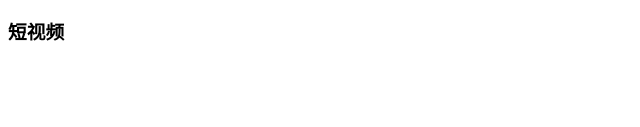
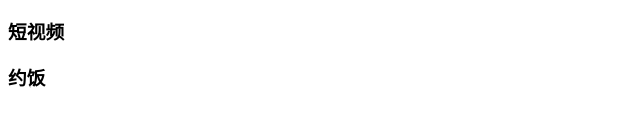
Before and after one commit to HSY5200/MyProject, a plain HTML site: page index.html in a window 1280 px wide. Shown: the part 127-254 px from the top of the page, 0-640 px from the left. Drawn offline with Linux system fonts and the light colour scheme.

Commit message:
约饭功能

```diff
--- a/index.html
+++ b/index.html
@@ -7,5 +7,6 @@
     <h1>亚洲</h1>
     <h2>欧美</h2>
     <h3>短视频</h3>
+    <h3>约饭</h3>
 </body>
 </html>
```
